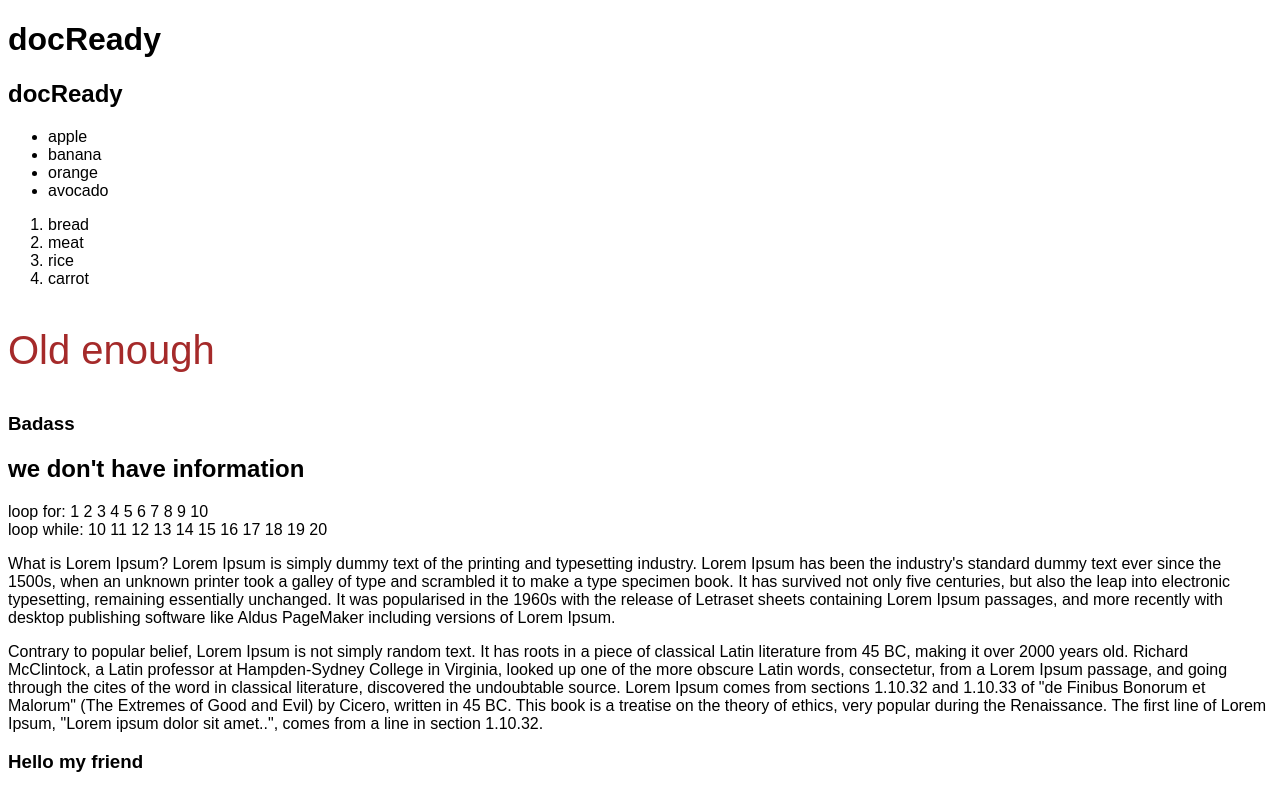
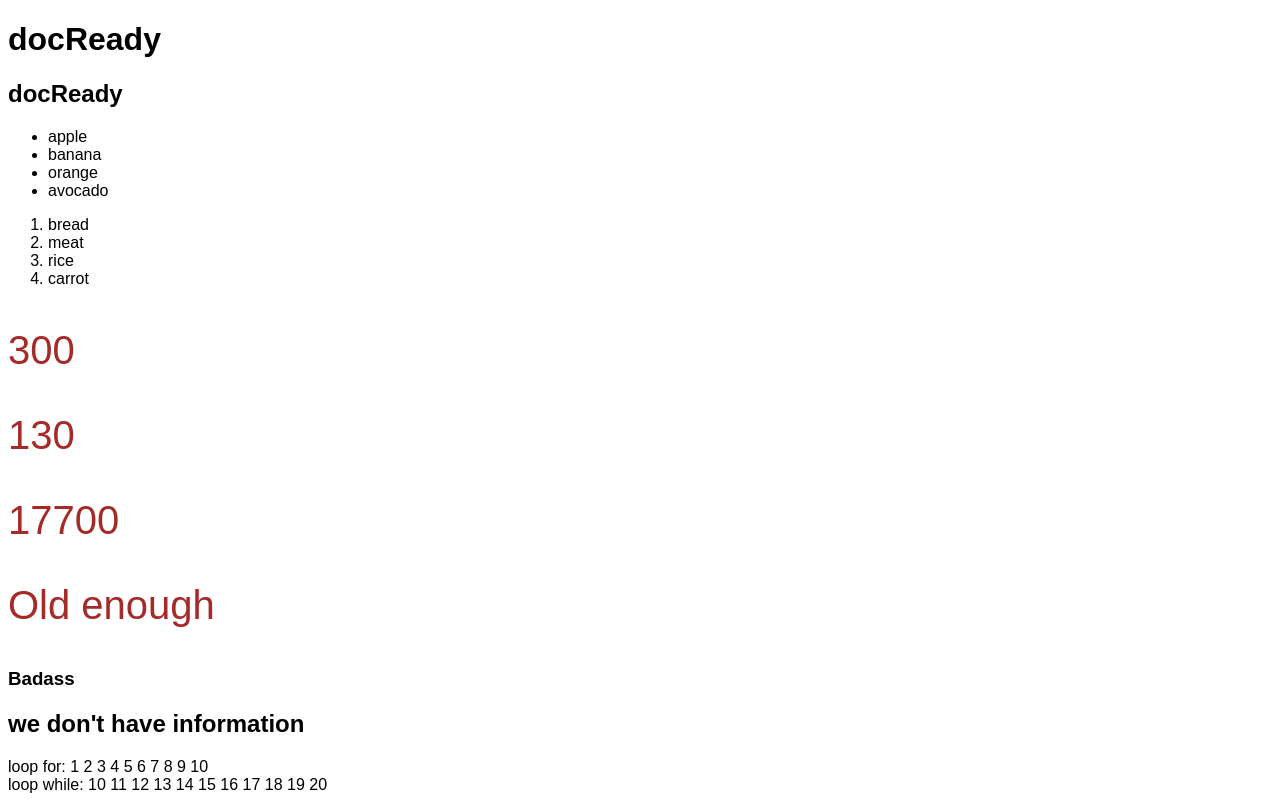
Before and after one commit to zver1zver2/zver1zver2-rep, a plain HTML site: page index.html in a window 1280 px wide. Shown: the top 800 px of the page. Drawn offline with Linux system fonts and the light colour scheme.

Commit message:
function sumXY
I added function sumXY

```diff
--- a/index.html
+++ b/index.html
@@ -24,6 +24,13 @@
 	<li>carrot</li>
   </ol>
   <script>
+	function sumXY(x, y) {
+		return(x+y);
+	}
+	document.write("<p style=\"font-size: 40px; color: brown;\">" + sumXY(100,200) + "</p>");
+	document.write("<p style=\"font-size: 40px; color: brown;\">" + sumXY(10,120) + "</p>");
+	document.write("<p style=\"font-size: 40px; color: brown;\">" + sumXY(16500,1200) + "</p>");
+
 	var age = 19;
 	var isAged = (age<18)?"Too young":"Old enough";
 	document.write("<p style=\"font-size: 40px; color: brown;\">" + isAged + "</p>");
@@ -69,6 +76,7 @@
 	}
 	document.write("</br>")
 	</script>
+
 	<p>What is Lorem Ipsum? Lorem Ipsum is simply dummy text of the printing and typesetting industry. Lorem Ipsum has been the industry's standard dummy text ever since the 1500s, when an unknown printer took a galley of type and scrambled it to make a type specimen book. It has survived not only five centuries, but also the leap into electronic typesetting, remaining essentially unchanged. It was popularised in the 1960s with the release of Letraset sheets containing Lorem Ipsum passages, and more recently with desktop publishing software like Aldus PageMaker including versions of Lorem Ipsum.</p>
 	<p>Contrary to popular belief, Lorem Ipsum is not simply random text. It has roots in a piece of classical Latin literature from 45 BC, making it over 2000 years old. Richard McClintock, a Latin professor at Hampden-Sydney College in Virginia, looked up one of the more obscure Latin words, consectetur, from a Lorem Ipsum passage, and going through the cites of the word in classical literature, discovered the undoubtable source. Lorem Ipsum comes from sections 1.10.32 and 1.10.33 of "de Finibus Bonorum et Malorum" (The Extremes of Good and Evil) by Cicero, written in 45 BC. This book is a treatise on the theory of ethics, very popular during the Renaissance. The first line of Lorem Ipsum, "Lorem ipsum dolor sit amet..", comes from a line in section 1.10.32.</p>
 	<h3>Hello my friend</h3>
```
